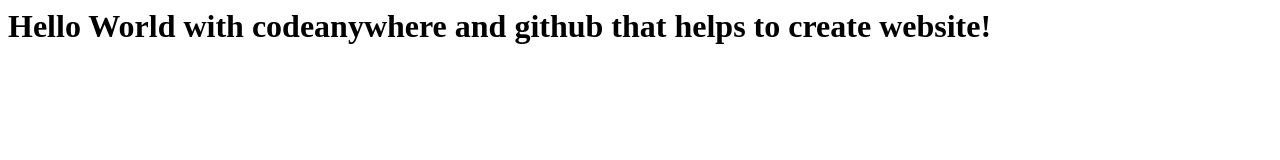
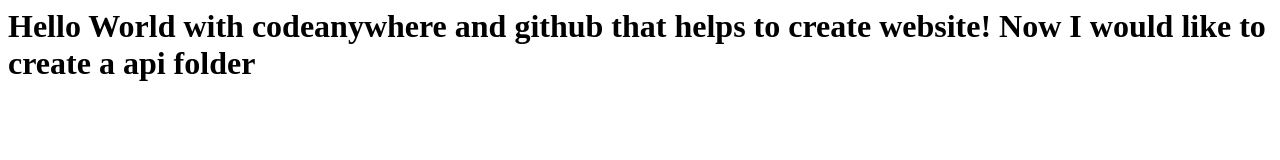
Before and after one commit to sumsnaha/Create-first-page, a plain HTML site: page index.html in a window 1280 px wide. Drawn offline with Linux system fonts and the light colour scheme.

Commit message:
Update index.html

```diff
--- a/index.html
+++ b/index.html
@@ -4,7 +4,7 @@
 	</head>
 	<body>
 		<h1>
-			Hello World with codeanywhere and github that helps to create website!
+			Hello World with codeanywhere and github that helps to create website! Now I would like to create a api folder
 		</h1>
 	</body>
 
```
